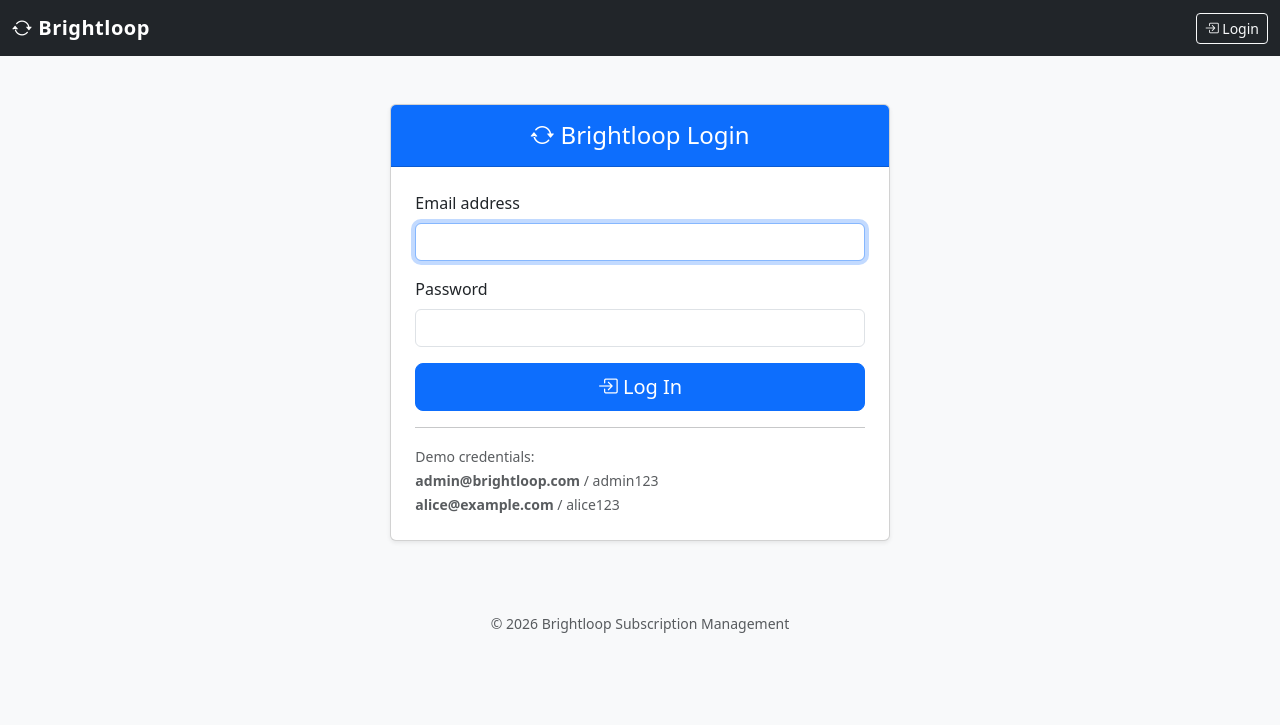
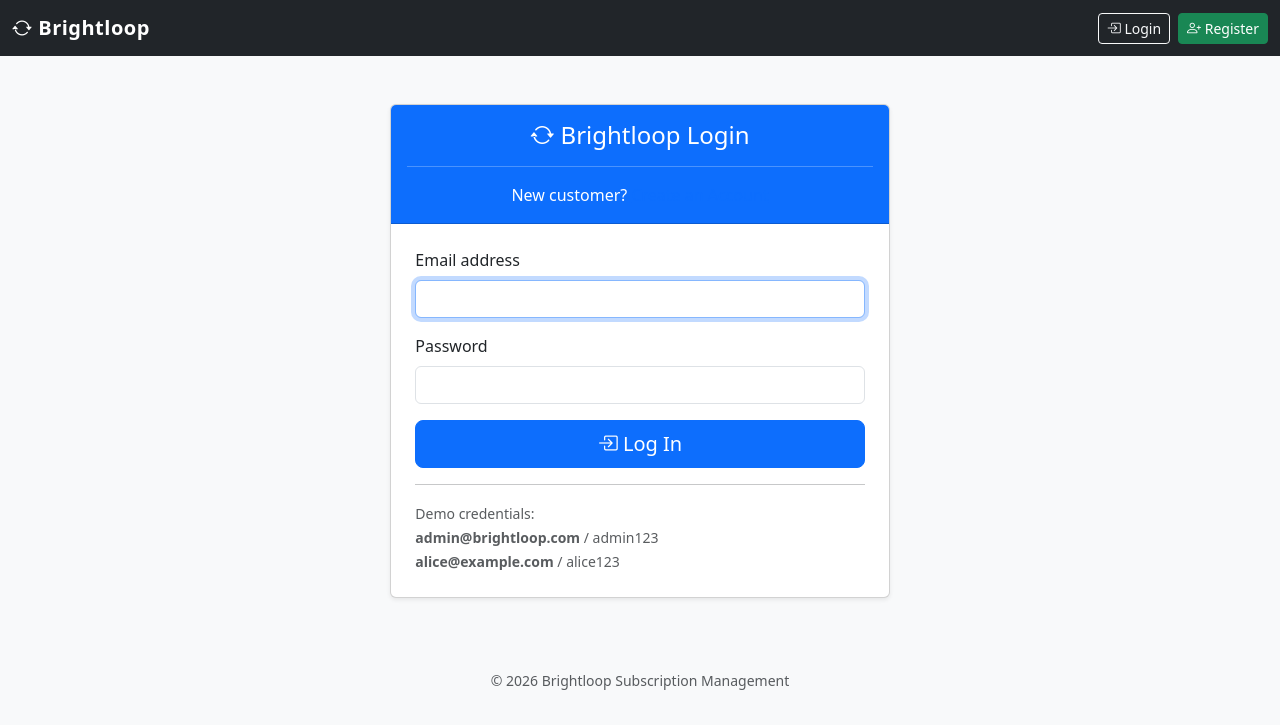
Before and after one commit to AV0105/Subscription-Management-System_odoo, a Flask app: page /auth/login in a window 1280 px wide. Shown: the top 725 px of the page. Run offline with Flask 3, Linux system fonts and the light colour scheme.

Commit message:
Registration has been added

```diff
--- a/templates/base.html
+++ b/templates/base.html
@@ -76,6 +76,9 @@
           <a class="btn btn-outline-light btn-sm" href="{{ url_for('auth.login') }}">
             <i class="bi bi-box-arrow-in-right"></i> Login
           </a>
+          <a class="btn btn-success btn-sm" href="{{ url_for('auth.register') }}">
+            <i class="bi bi-person-plus"></i> Register
+          </a>
         {% endif %}
       </div>
     </div>
--- a/templates/login.html
+++ b/templates/login.html
@@ -7,6 +7,10 @@
     <div class="card shadow-sm">
       <div class="card-header bg-primary text-white text-center py-3">
         <h4 class="mb-0"><i class="bi bi-arrow-repeat"></i> Brightloop Login</h4>
+        <hr>
+        <p class="text-center mb-0">
+            New customer? <a href="{{ url_for('auth.register') }}">Create an Account</a>
+        </p>
       </div>
       <div class="card-body p-4">
         <form method="POST" action="{{ url_for('auth.login') }}">
```
